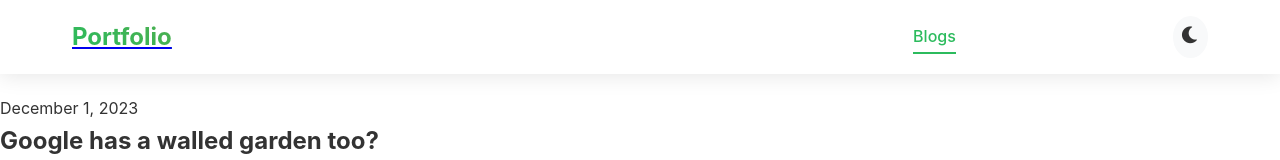
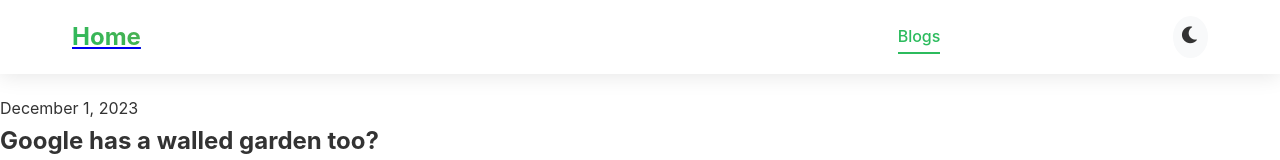
Before and after one commit to manoj-ayyappan/pf, a plain HTML site: page pages/blogs/browser.html in a window 1280 px wide. Shown: the top 160 px of the page. Drawn offline with Linux system fonts and the light colour scheme.

Commit message:
Fixed nav bugs

```diff
--- a/pages/blogs/browser.html
+++ b/pages/blogs/browser.html
@@ -12,7 +12,7 @@
         <div class="nav-content">
             <div class="logo">
                 <a href="../index.html">
-                    <span class="logo-text">Portfolio</span>
+                    <span class="logo-text">Home</span>
                 </a>
             </div>
             <ul class="nav-links">
```
Also changed, not shown: pages/blogs/brutal.html (+1 -1 lines), pages/blogs/bubbles.html (+1 -1 lines), pages/blogs/masters.html (+1 -1 lines).
